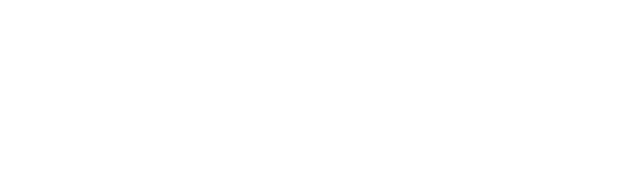
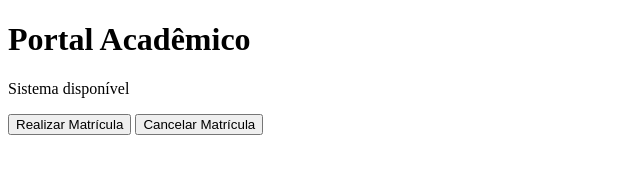
Before and after one commit to KaykeMoraes/portal_academico, a plain HTML site: page index.html in a window 1280 px wide. Shown: the whole page, without its empty margins (0-640 px from the left). Drawn offline with Linux system fonts and the light colour scheme.

Commit message:
Create buttons

```diff
--- a/index.html
+++ b/index.html
@@ -7,7 +7,10 @@
 </head>
 
 <body>
-
+    <h1>Portal Acadêmico</h1>
+    <p>Sistema disponível</p>
+    <button>Realizar Matrícula</button>
+    <button>Cancelar Matrícula</button>
 </body>
 
 </html>
```
